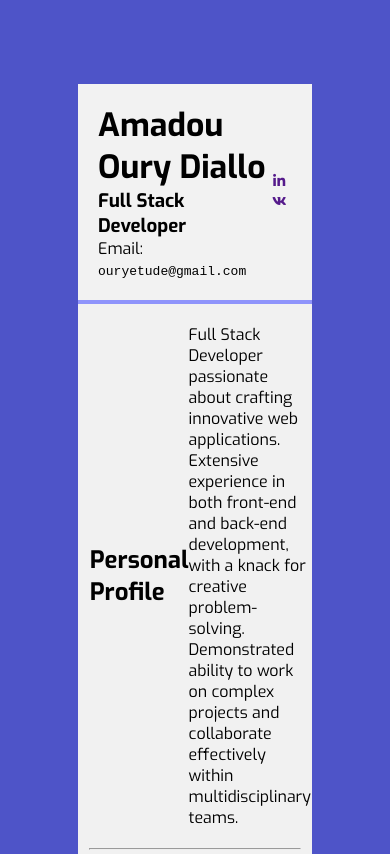
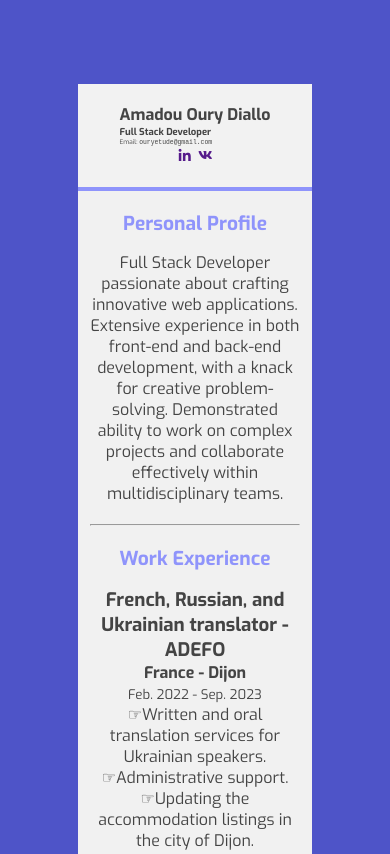
Before and after one commit to Oury90/MyCV, a plain HTML site: page index.html in a window 390 px wide. Shown: the top 854 px of the page. Drawn offline with nearby package versions, Linux system fonts and the light colour scheme.

Commit message:
make a responsive dising

```diff
--- a/css/style.css
+++ b/css/style.css
@@ -3,10 +3,16 @@
 *{
     margin: 0px;
     padding: 0px;
+    box-sizing: border-box;
+    scroll-behavior: smooth;
 }
 
 body{
     font-family: 'Exo', sans-serif;
+    color: #444;
+    background: #4e54c8;
+    background: -webkit-linear-gradient(to left, #8f94fb, #4e54c8);
+
 }
 /* ******************* contente cv ********************** */
 
@@ -97,8 +103,7 @@ footer{
     background: #4e54c8;
     background: -webkit-linear-gradient(to left, #8f94fb, #4e54c8);
     width: 100%;
-    height:200vh;
-
+    height:100vh;
 
 }
 
@@ -107,7 +112,7 @@ footer{
     top: 0;
     left: 0;
     width: 100%;
-    height: 200vh;
+    height: 100vh;
     overflow: hidden;
 }
 
@@ -209,9 +214,92 @@ footer{
     }
 
     100%{
-        transform: translateY(-1700px) rotate(720deg);
+        transform: translateY(-1500px) rotate(720deg);
         opacity: 0;
         border-radius: 50%;
     }
 
 }
+
+/* responsive disign */
+@media only screen and (max-width: 425px) {
+    header{
+        display: flex;
+        flex-direction: column;
+    }
+    .header-name h1{
+        font-size: 1.003rem;
+        font-weight: 600;
+    }
+    .header-name h3{
+        font-size: 0.598rem;
+    }
+    .header-name p{
+        font-size: 0.400rem;
+    }
+    section{
+        display: flex;
+        flex-direction: column;
+        text-align: center;
+        row-gap: 1rem;
+    }
+    section h2{
+        font-size: 1.2rem;
+        color: #8f94fb;
+    }
+
+    .area{
+        background: #4e54c8;
+        background: -webkit-linear-gradient(to left, #8f94fb, #4e54c8);
+        width: 100%;
+        height:237vh;
+    }
+    .circles{
+        position: absolute;
+        top: 0;
+        left: 0;
+        width: 100%;
+        height: 570vh;
+        overflow: hidden;
+    }
+
+}
+
+
+
+@media only screen and (max-width: 768px) {
+    section h2{
+        font-size: 1.2rem;
+        color: #8f94fb;
+    }
+    .area{
+        background: #4e54c8;
+        background: -webkit-linear-gradient(to left, #8f94fb, #4e54c8);
+        width: 100%;
+        height:237vh;
+    }
+    .circles{
+        position: absolute;
+        top: 0;
+        left: 0;
+        width: 100%;
+        height: 310vh;
+        overflow: hidden;
+    }
+    @keyframes animate {
+
+        0%{
+            transform: translateY(0) rotate(0deg);
+            opacity: 1;
+            border-radius: 0;
+        }
+
+        100%{
+            transform: translateY(-2900px) rotate(720deg);
+            opacity: 0;
+            border-radius: 50%;
+        }
+
+    }
+
+}
--- a/index.html
+++ b/index.html
@@ -3,10 +3,12 @@
 <head>
     <meta charset="UTF-8">
     <meta name="viewport" content="width=device-width, initial-scale=1.0">
+    <link href='https://unpkg.com/boxicons@2.1.4/css/boxicons.min.css' rel='stylesheet'>
     <title>Document</title>
-    <link href='https://unpkg.com/boxicons@2.1.4/css/boxicons.min.css' rel='stylesheet'>
+    <!-- <link href='https://unpkg.com/boxicons@2.1.4/css/boxicons.min.css' rel='stylesheet'>
+    <link rel="stylesheet" href="https://cdnjs.cloudflare.com/ajax/libs/font-awesome/4.7.0/css/font-awesome.min.css"> -->
     <link rel="stylesheet" href="css/style.css">
-    <link rel="stylesheet" href="https://cdnjs.cloudflare.com/ajax/libs/font-awesome/4.7.0/css/font-awesome.min.css">
+
 
 </head>
 <body>
@@ -74,7 +76,7 @@
             <hr>
             <!-- Competance -->
             <section>
-                <h3>Skills</h3>
+                <h2>Skills</h3>
                 <div class="row">
                     <div class="content-skills">
                         <div class="name-skills">
```
